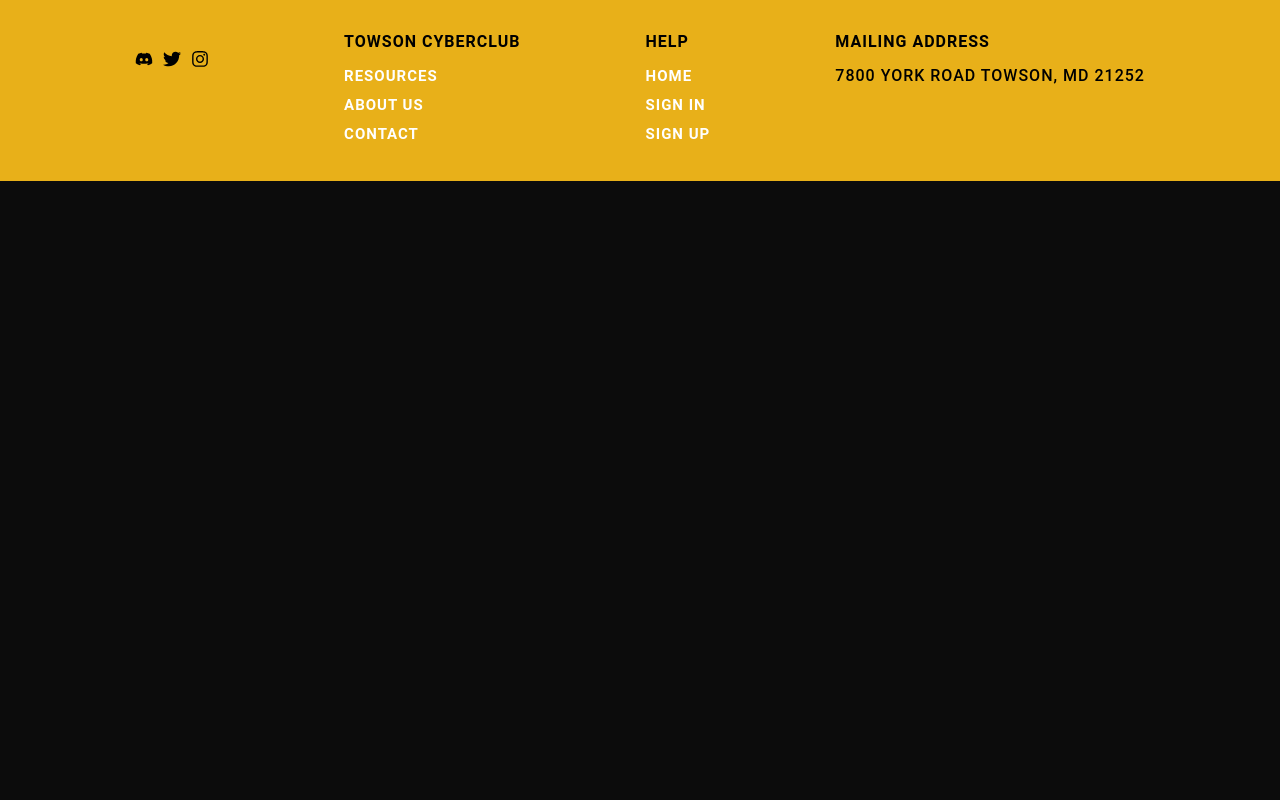
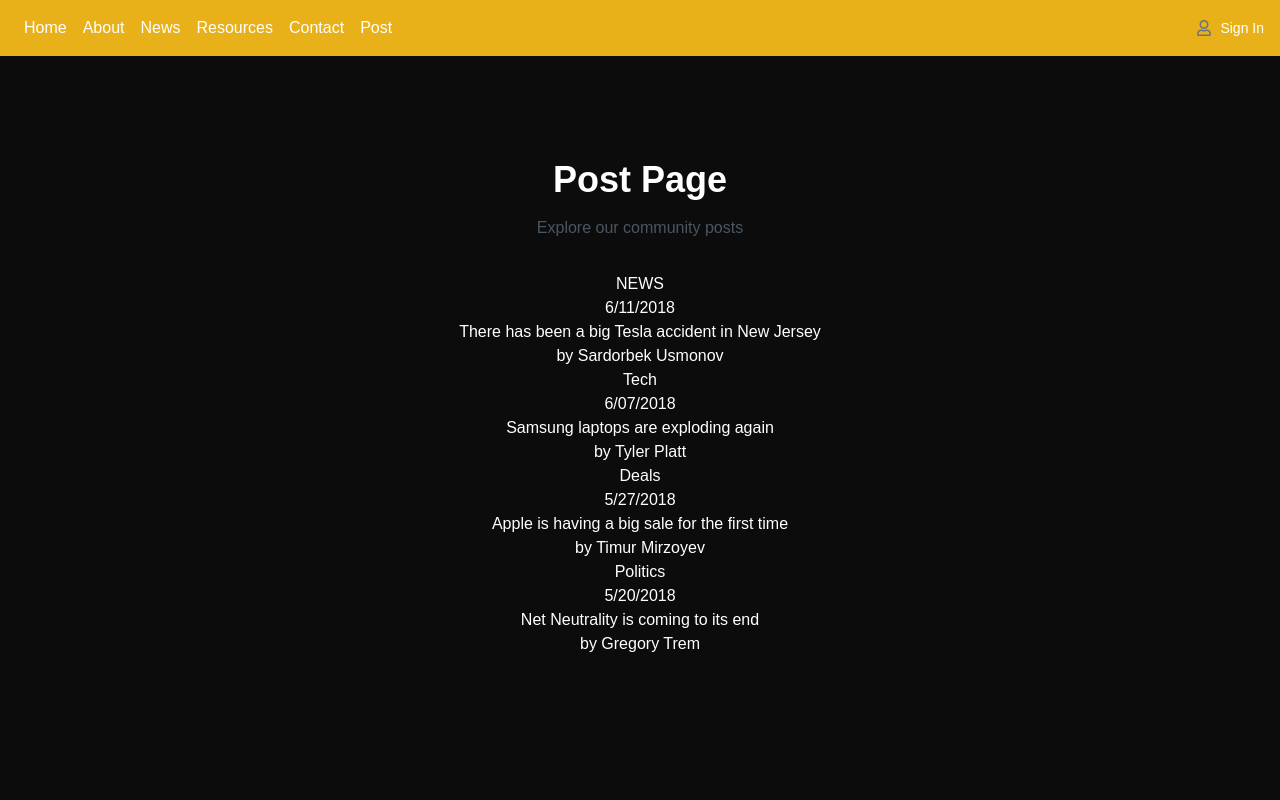
Before and after one commit to Lightmean03/TUCyberClubWebsite, a React (Create React App) app in the folder my-app/: page /post in a window 1280 px wide. Shown: the top 800 px of the page. Built offline with nearby package versions, Linux system fonts and the light colour scheme.

Commit message:
added a post section, looks really sloppy at this time, but it is a start

```diff
--- a/my-app/src/App.js
+++ b/my-app/src/App.js
@@ -13,6 +13,7 @@
 import Dashboard from "./Components/Dashboard/Dashboard";
 import AdminPanel from "./Components/Admin/Admin";
 import NewHome from "./Components/Home/NewHome";
+import Post from "./Components/Post/Post";
 
 function App() {
   return (
@@ -86,6 +87,14 @@
           }
         />
         <Route
+          path="/post"
+          element={
+            <Layout>
+              <Post />
+            </Layout>
+          }
+        />
+        <Route
           path="/dashboard"
           element={
             <Layout>
--- /dev/null
+++ b/my-app/src/Components/Post/Post.css
@@ -0,0 +1,182 @@
+body {
+  background: #ebecf0;
+  font-family: "Open Sans", sans-serif;
+  min-height: 100vh;
+
+  a {
+    text-decoration: none;
+    color: #172b4d;
+  }
+
+  h1 {
+    font-family: "Song Myung", serif;
+  }
+}
+
+:root {
+  font-size: 16px;
+  --card-img-height: 200px;
+}
+
+.card-container {
+  width: 100%;
+  height: 100vh;
+  display: flex;
+  flex-flow: row wrap;
+  justify-content: center;
+  align-items: center;
+  transition: all 200ms ease-in-out;
+}
+
+.card {
+  align-self: flex-start;
+  position: relative;
+  width: 325px;
+  min-width: 275px;
+  margin: 1.25rem 0.75rem;
+  background: white;
+  transition: all 300ms ease-in-out;
+  border: 2px solid #ddd; /* Add border to each card */
+
+  &:hover {
+    border-color: #555; /* Change border color on hover */
+  }
+
+  .card-img {
+    visibility: hidden;
+    width: 100%;
+    height: var(--card-img-height);
+    background-repeat: no-repeat;
+    background-position: center center;
+    background-size: cover;
+  }
+
+  .card-img-hovered {
+    --card-img-hovered-overlay: linear-gradient(
+      to bottom,
+      rgba(0, 0, 0, 0),
+      rgba(0, 0, 0, 0)
+    );
+    transition: all 350ms ease-in-out;
+    background-repeat: no-repeat;
+    background-position: center center;
+    background-size: cover;
+    width: 100%;
+    position: absolute;
+    height: var(--card-img-height);
+    top: 0;
+  }
+
+  .card-info {
+    position: relative;
+    padding: 0.75rem 1.25rem;
+    transition: all 200ms ease-in-out;
+
+    .card-about {
+      display: flex;
+      justify-content: space-between;
+      align-items: center;
+      padding: 0.75rem 0;
+      transition: all 200ms ease-in-out;
+
+      .card-tag {
+        width: 60px;
+        max-width: 100px;
+        padding: 0.2rem 0.5rem;
+        font-size: 12px;
+        text-align: center;
+        text-transform: uppercase;
+        letter-spacing: 1px;
+        background: #505f79;
+        color: #fff;
+
+        &.tag-news {
+          background: #36b37e;
+        }
+
+        &.tag-deals {
+          background: #ffab00;
+        }
+
+        &.tag-politics {
+          width: 71px;
+          background: #ff5630;
+        }
+      }
+    }
+
+    .card-title {
+      z-index: 10;
+      font-size: 1.5rem;
+      padding-bottom: 0.75rem;
+      transition: all 350ms ease-in-out;
+    }
+
+    .card-creator {
+      padding-bottom: 0.75rem;
+      transition: all 250ms ease-in-out;
+    }
+  }
+
+  &:hover {
+    cursor: pointer;
+    box-shadow: 0px 15px 35px rgba(227, 252, 239, 0.1),
+      0px 5px 15px rgba(0, 0, 0, 0.07);
+    transform: scale(1.025);
+
+    .card-img-hovered {
+      --card-img-hovered-overlay: linear-gradient(
+        to bottom,
+        rgba(0, 0, 0, 0),
+        rgba(0, 0, 0, 0.65)
+      );
+      height: 100%;
+    }
+
+    .card-about,
+    .card-creator {
+      opacity: 0;
+    }
+
+    .card-info {
+      background-color: transparent;
+    }
+
+    .card-title {
+      color: #ebecf0;
+      transform: translate(0, 40px);
+    }
+  }
+}
+
+.card-1 {
+  .card-img,
+  .card-img-hovered {
+    background-image: var(--card-img-hovered-overlay),
+      url(https://source.unsplash.com/Qm_n6aoYzDs);
+  }
+}
+
+.card-2 {
+  .card-img,
+  .card-img-hovered {
+    background-image: var(--card-img-hovered-overlay),
+      url(https://source.unsplash.com/C-v1p2DTakA);
+  }
+}
+
+.card-3 {
+  .card-img,
+  .card-img-hovered {
+    background-image: var(--card-img-hovered-overlay),
+      url(https://source.unsplash.com/V0L1LH7qWOQ);
+  }
+}
+
+.card-4 {
+  .card-img,
+  .card-img-hovered {
+    background-image: var(--card-img-hovered-overlay),
+      url(https://source.unsplash.com/zAi2Is48-MA);
+  }
+}
--- /dev/null
+++ b/my-app/src/Components/Post/Post.js
@@ -0,0 +1,95 @@
+import React from "react";
+
+export default function Post() {
+  return (
+    <div className="relative pt-16 pb-32">
+      <header className="text-center mb-8">
+        <h1 className="text-4xl font-bold mb-4">Post Page</h1>
+        <p className="text-gray-600">Explore our community posts</p>
+      </header>
+      <div className="text-center mb-8">
+        <div className="card-container">
+          {/* Example Card 1 */}
+          <div className="card card-1">
+            <div className="card-img"></div>
+            <a href="#" className="card-link">
+              <div className="card-img-hovered"></div>
+            </a>
+            <div className="card-info">
+              <div className="card-about">
+                <a className="card-tag tag-news">NEWS</a>
+                <div className="card-time">6/11/2018</div>
+              </div>
+              <h1 className="card-title">
+                There has been a big Tesla accident in New Jersey
+              </h1>
+              <div className="card-creator">
+                by <a href="#">Sardorbek Usmonov</a>
+              </div>
+            </div>
+          </div>
+
+          {/* Example Card 2 */}
+          <div className="card card-2">
+            <div className="card-img"></div>
+            <a href="#" className="card-link">
+              <div className="card-img-hovered"></div>
+            </a>
+            <div className="card-info">
+              <div className="card-about">
+                <a className="card-tag">Tech</a>
+                <div className="card-time">6/07/2018</div>
+              </div>
+              <h1 className="card-title">
+                Samsung laptops are exploding again
+              </h1>
+              <div className="card-creator">
+                by <a href="#">Tyler Platt</a>
+              </div>
+            </div>
+          </div>
+
+          {/* Example Card 3 */}
+          <div className="card card-3">
+            <div className="card-img"></div>
+            <a href="#" className="card-link">
+              <div className="card-img-hovered"></div>
+            </a>
+            <div className="card-info">
+              <div className="card-about">
+                <a className="card-tag tag-deals">Deals</a>
+                <div className="card-time">5/27/2018</div>
+              </div>
+              <h1 className="card-title">
+                Apple is having a big sale for the first time
+              </h1>
+              <div className="card-creator">
+                by <a href="#">Timur Mirzoyev</a>
+              </div>
+            </div>
+          </div>
+
+          {/* Example Card 4 */}
+          <div className="card card-4">
+            <div className="card-img"></div>
+            <a href="#" className="card-link">
+              <div className="card-img-hovered"></div>
+            </a>
+            <div className="card-info">
+              <div className="card-about">
+                <a className="card-tag tag-politics">Politics</a>
+                <div className="card-time">5/20/2018</div>
+              </div>
+              <h1 className="card-title">
+                Net Neutrality is coming to its end
+              </h1>
+              <div className="card-creator">
+                by <a href="#">Gregory Trem</a>
+              </div>
+            </div>
+          </div>
+        </div>
+      </div>
+    </div>
+  );
+}
--- a/my-app/src/NavBar.js
+++ b/my-app/src/NavBar.js
@@ -35,6 +35,7 @@
         <CustomLink to="/news">News</CustomLink>
         <CustomLink to="/resources">Resources</CustomLink>
         <CustomLink to="/contact">Contact</CustomLink>
+        <CustomLink to="/post">Post</CustomLink>
       </div>
       <div className="flex items-center justify-end ml-auto space-x-4">
         {userLoggedIn ? (
```
